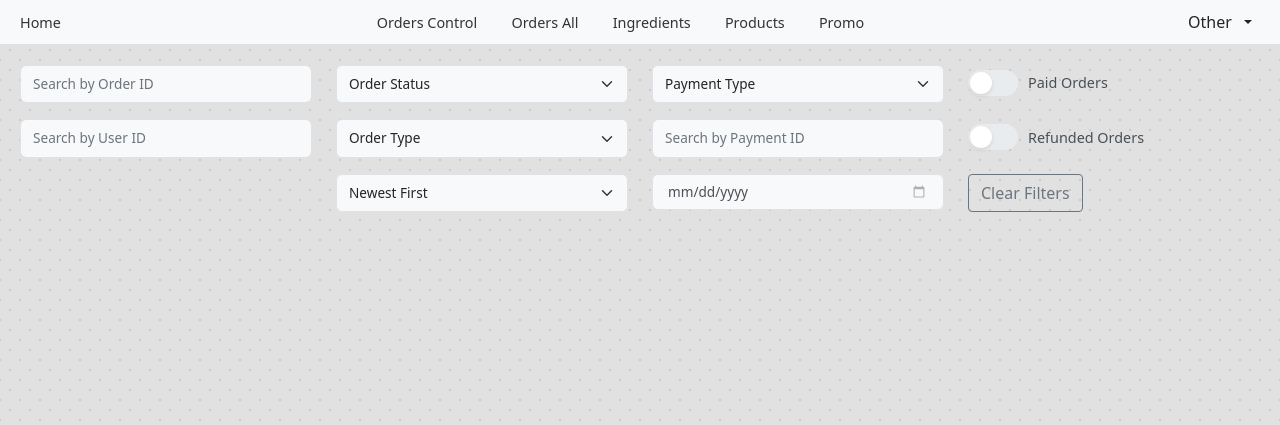
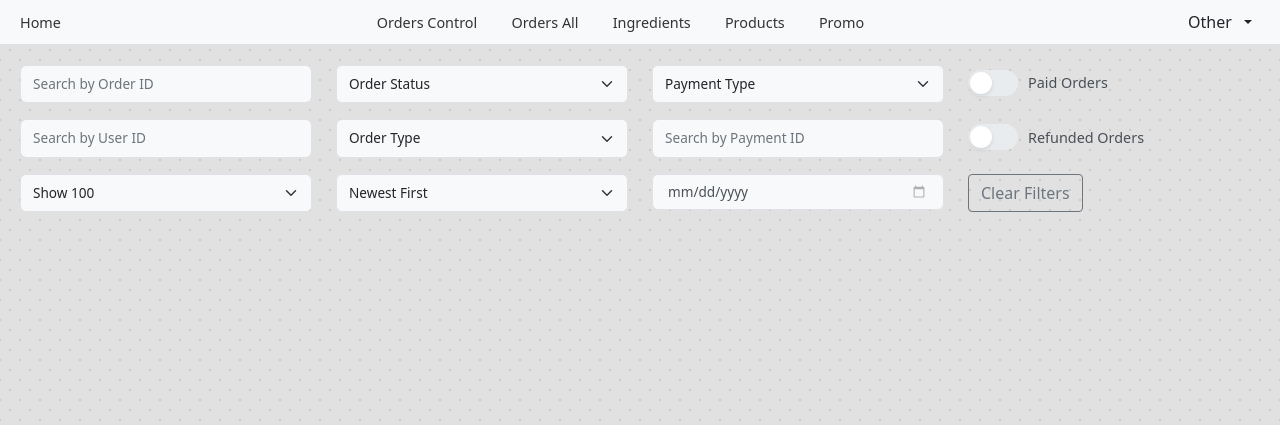
Before and after one commit to 0xDyno/healthy-blend, a Django app: page /control/orders/all/ in a window 1280 px wide. Shown: the top 425 px of the page. Run offline with Django 5.2, Linux system fonts and the light colour scheme; a user stored in the database is signed in; data comes from the database, SQL or seed files in the repository; some libraries are stand-ins or nearby versions.

Commit message:
Update 1.579 - all orders, normal limit for amount of orders to fetch & hardcode limit for products

```diff
--- a/core/api.py
+++ b/core/api.py
@@ -41,7 +41,7 @@ def get_all_products_control(request):
     if products:
         filtered_products = utils_api.filter_products(request, products)
         products = [utils_api.get_products_data(product) for product in filtered_products]
-        return Response({"products": products}, status=status.HTTP_200_OK)
+        return Response({"products": products[:50]}, status=status.HTTP_200_OK)
     return Response({"products": [], "messages": [{"level": "info", "message": "No products found."}]}, status=status.HTTP_404_NOT_FOUND)
 
 
@@ -199,6 +199,15 @@ def get_orders_control(request):
 
     if orders.exists():
         orders = utils_api.filter_orders(request, orders)
+
+        if request.user.role in ["owner", "administrator"]:
+            limit = request.GET.get("limit", "100")
+            try:
+                limit = int(limit)
+                orders = orders[:limit]
+            except ValueError:
+                orders = orders[:100]
+
         return Response({"orders": utils_api.get_orders_general(orders)})
 
     return Response({"orders": [], "messages": [{"level": "success", "message": "No orders found."}]}, status=status.HTTP_200_OK)
--- a/core/templates/manage/orders_all.html
+++ b/core/templates/manage/orders_all.html
@@ -79,26 +79,47 @@
 
             </div>
             <div class="row">
-                <div class="col-md-3 mb-3"></div>
-                <div class="col-md-3 mb-3">
-                    <select id="sortBy" class="form-select">
-                        <option value="">Newest First</option>
-                        <option value="created_at_asc">Older First</option>
-                    </select>
-                </div>
+                {% if user.role == "owner" or user.role == "administrator" %}
+                    <div class="col-md-3 mb-3">
+                        <select id="limitFilter" class="form-select">
+                            <option value="100">Show 100</option>
+                            <option value="200">Show 200</option>
+                            <option value="500">Show 500</option>
+                            <option value="1000">Show 1000</option>
+                            <option value="all">Show All</option>
+                        </select>
+                    </div>
 
-                {% if user.role == "owner" or user.role == "administrator" %}
-                    <div class="col-md-3 mb-3"><input type="date" id="filterDate" class="" value=""/></div>
+                    <div class="col-md-3 mb-3">
+                        <select id="sortBy" class="form-select">
+                            <option value="">Newest First</option>
+                            <option value="created_at_asc">Older First</option>
+                        </select>
+                    </div>
+
+                    <div class="col-md-3 mb-3">
+                        <input type="date" id="filterDate" class="" value=""/>
+                    </div>
+
                     <div class="col-md-3 mb-3">
                         <button id="clearFilters" class="btn btn-outline-secondary">Clear Filters</button>
                     </div>
                 {% else %}
+                    <div class="col-md-3 mb-3"></div>
+                    <div class="col-md-3 mb-3">
+                        <select id="sortBy" class="form-select">
+                            <option value="">Newest First</option>
+                            <option value="created_at_asc">Older First</option>
+                        </select>
+                    </div>
                     <div class="col-md-3 mb-3">
                         <button id="clearFilters" class="btn btn-outline-secondary">Clear Filters</button>
                     </div>
                     <div class="col-md-3 mb-3"></div>
                 {% endif %}
             </div>
+
+
         </div>
     </div>
 
--- a/static/js/manage/orders_all.js
+++ b/static/js/manage/orders_all.js
@@ -20,6 +20,7 @@ document.addEventListener('DOMContentLoaded', function () {
 
     document.getElementById('sortBy').addEventListener('change', filterOrders);
     if (is_admin) {
+        document.getElementById('limitFilter').addEventListener('change', filterOrders);
         document.getElementById("filterDate").addEventListener('change', filterOrders);
     }
     document.getElementById('clearFilters').addEventListener('click', clearFilters);
@@ -28,9 +29,29 @@ document.addEventListener('DOMContentLoaded', function () {
 });
 
 export function loadAllOrders() {
-    utils.fetchOrders((data) => {
-        displayAllOrders(data);
-    });
+    let url = '/api/control/get/orders/';
+
+    // Добавляем лимит по умолчанию для админа
+    if (is_admin) {
+        url += '?limit=100';
+    }
+
+    fetch(url)
+        .then(async response => {
+            const data = await response.json();
+
+            if (data.messages) {
+                MessageManager.handleAjaxMessages(data.messages);
+            }
+
+            if (data.orders) {
+                displayAllOrders(data.orders);
+            }
+        })
+        .catch(error => {
+            console.error('Error:', error);
+            MessageManager.handleAjaxMessages([{level: 'error', message: 'No connection.'}]);
+        });
 }
 
 function displayAllOrders(orders) {
@@ -73,6 +94,11 @@ function filterOrders() {
     if (is_admin) {
         const date = document.getElementById("filterDate").value;
         params.append("date", date);
+
+        const limit = document.getElementById('limitFilter').value;
+        if (limit !== 'all') {
+            params.append('limit', limit);
+        }
     }
 
     fetch(`/api/control/get/orders/?${params.toString()}`)
@@ -103,6 +129,7 @@ function clearFilters() {
     document.getElementById('isRefundedFilter').checked = false;
     if (is_admin) {
         document.getElementById('filterDate').value = '';
+        document.getElementById('limitFilter').value = '100';
     }
 
     if (document.getElementById('createdAtFilter')) {
```
